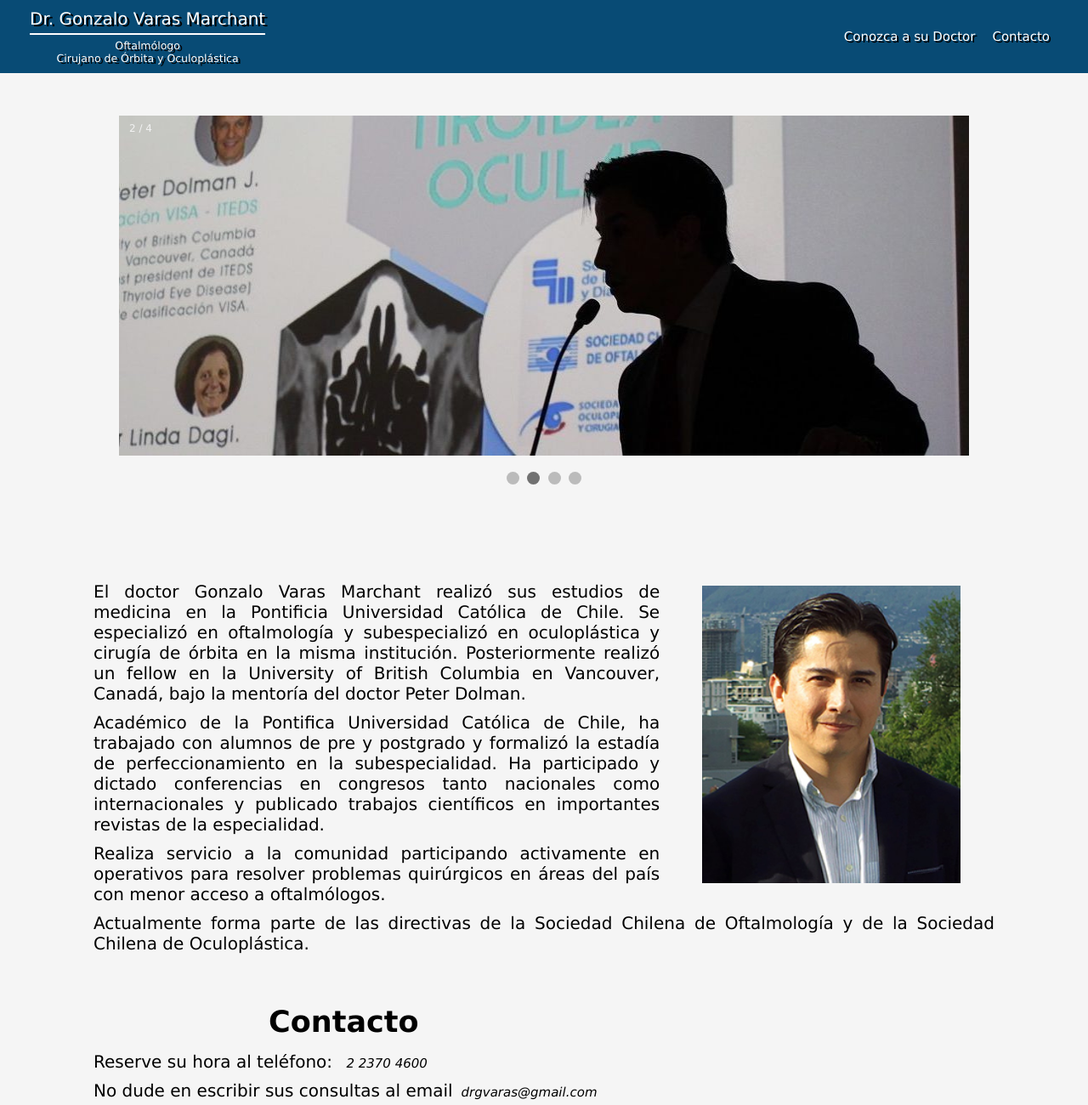
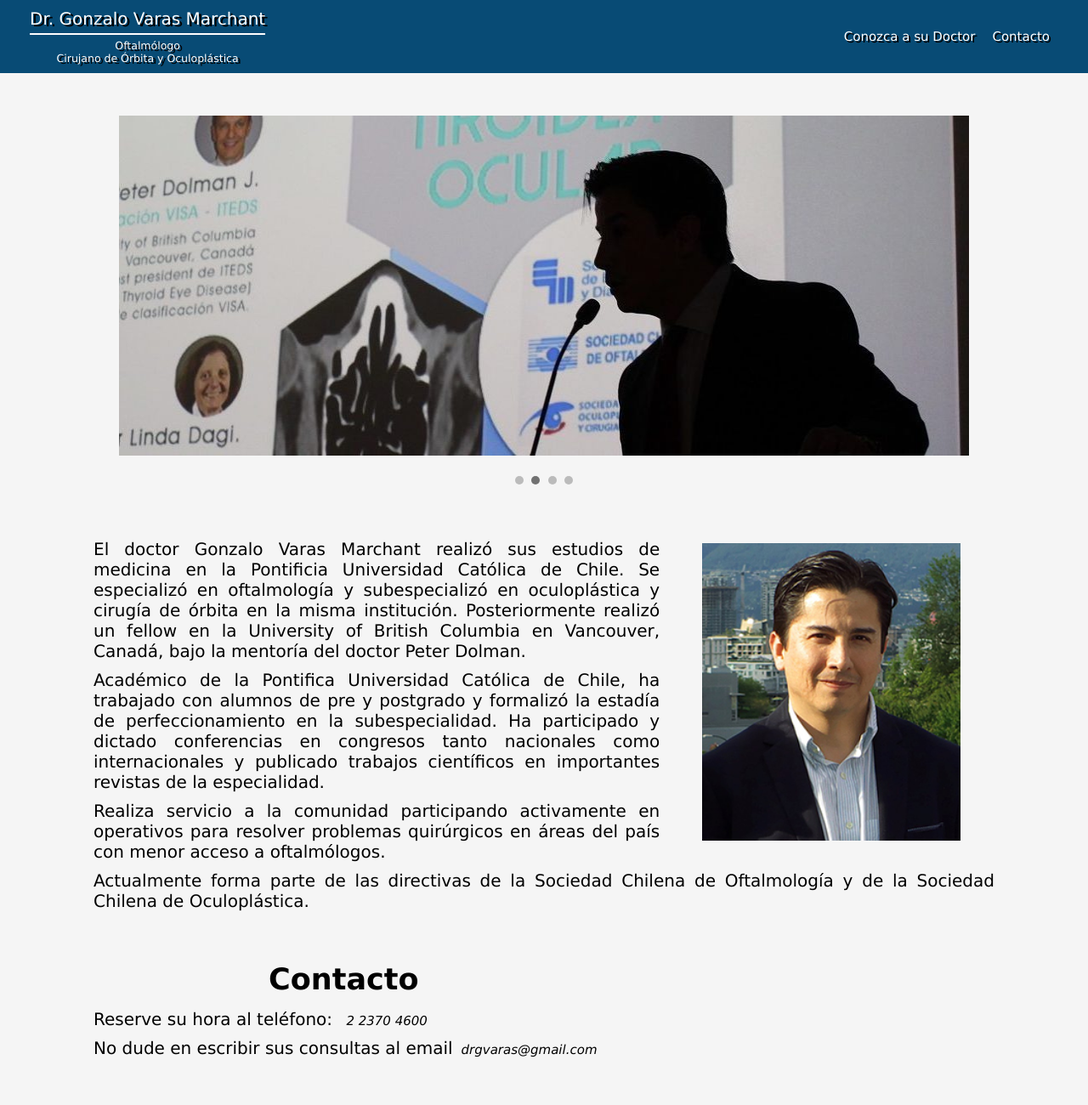
Before and after one commit to GustavTruco/drvaras, a plain HTML site: page index.html in a window 1280 px wide. Shown: the whole page at 85% size. Drawn offline with nearby package versions, Linux system fonts and the light colour scheme.

Commit message:
version 1, primera subida oficial, error imagen sol y cambio slider

```diff
--- a/index.html
+++ b/index.html
@@ -25,22 +25,18 @@
         <div class="slideshow-container">
 
         <div class="mySlides fade">
-          <div class="numbertext">1 / 4</div>
           <img class="slider-photo" src="img/header3.jpg" style="width:100%">
         </div>
 
         <div class="mySlides fade">
-          <div class="numbertext">2 / 4</div>
           <img class="slider-photo" src="img/header.jpg" style="width:100%">
         </div>
 
         <div class="mySlides fade">
-          <div class="numbertext">3 / 4</div>
           <img class="slider-photo" src="img/header4.jpg" style="width:100%">
         </div>
 
         <div class="mySlides fade">
-            <div class="numbertext">4 / 4</div>
             <img class="slider-photo" src="img/header2.JPG" style="width:100%">
         </div>
 
--- a/styles.css
+++ b/styles.css
@@ -101,19 +101,10 @@ header ul li a:hover{
     text-align: center;
   }
 
-  /* Number text (1/3 etc) */
-  .numbertext {
-    color: #f2f2f2;
-    font-size: 12px;
-    padding: 8px 12px;
-    position: absolute;
-    top: 0;
-  }
-
   /* The dots/bullets/indicators */
   .dot {
-    height: 15px;
-    width: 15px;
+    height: 10px;
+    width: 10px;
     margin: 0 2px;
     background-color: #bbb;
     border-radius: 50%;
@@ -150,7 +141,7 @@ header ul li a:hover{
 
 
 .carrera {
-    padding:100px ;
+    padding:50px 100px ;
     size: auto ;
     background-color: whitesmoke;
 }
```
